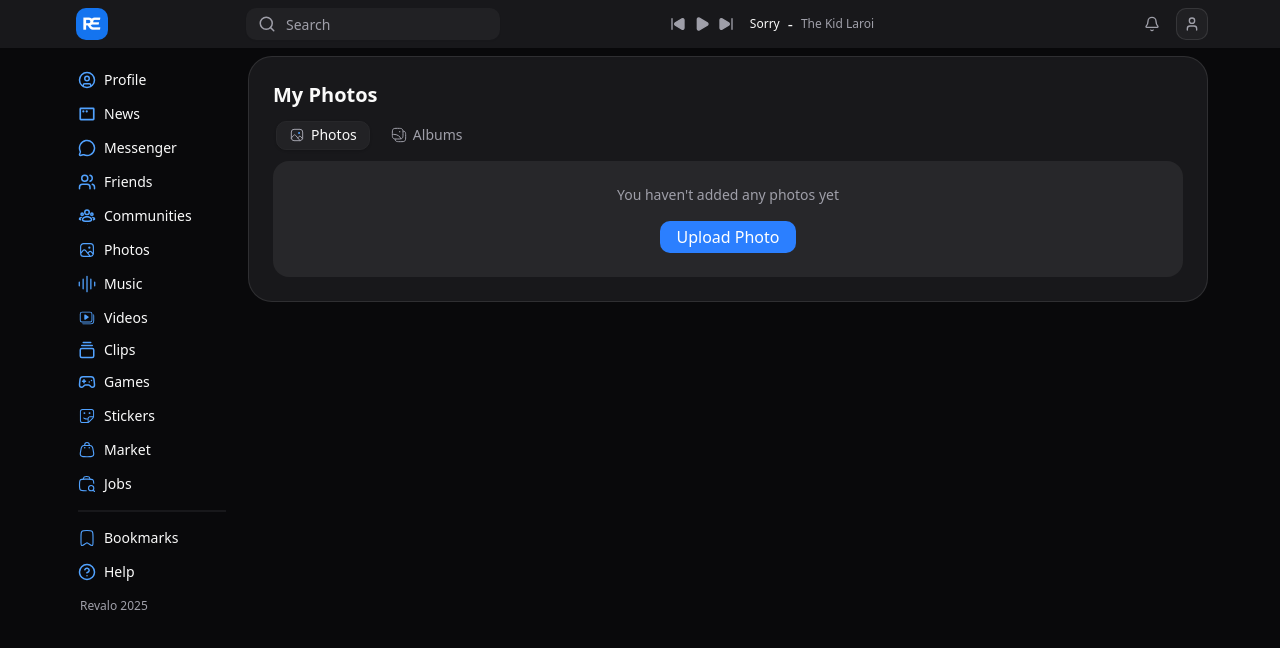
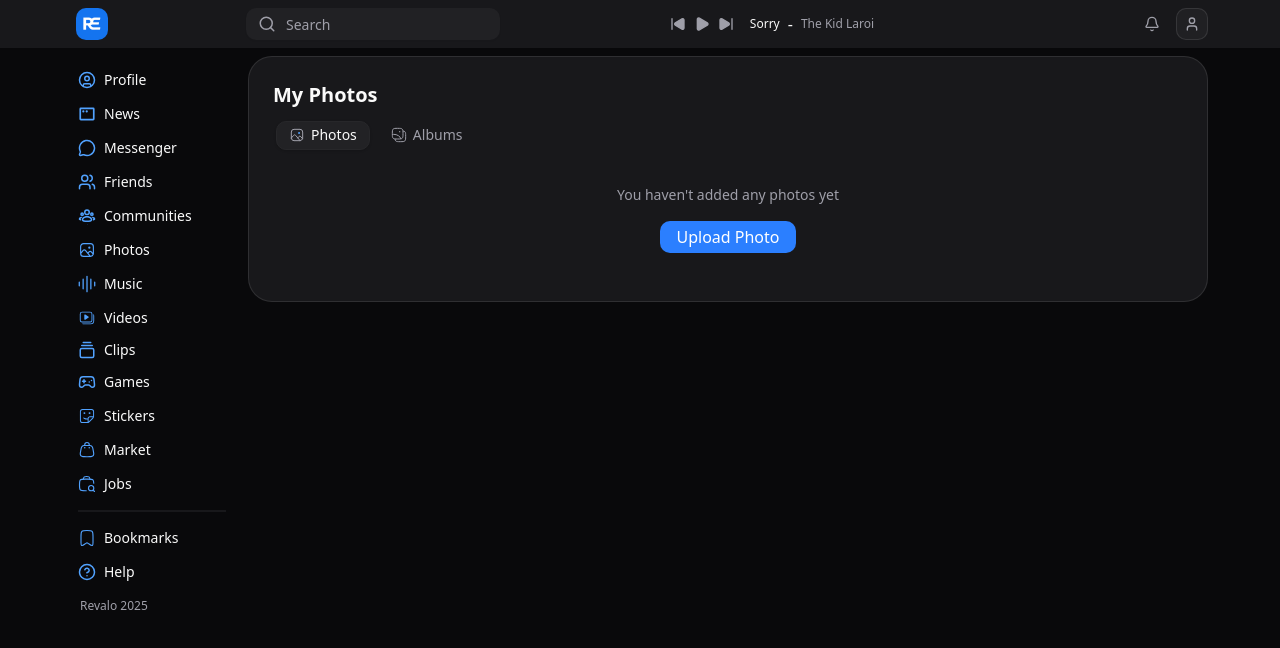
Before and after one commit to impappdavid/Revalo, a React (Vite) app: page /photos in a window 1280 px wide. Shown: the top 648 px of the page. Built offline with nearby package versions, Linux system fonts and the light colour scheme.

Commit message:
Photos page light mode update

```diff
--- a/src/components/mycomponents/photos/header.tsx
+++ b/src/components/mycomponents/photos/header.tsx
@@ -8,7 +8,7 @@ import {
 function Header() {
     return (
         <>
-            <div className="p-6 bg-zinc-900 border rounded-3xl flex flex-col gap-2">
+            <div className="p-6 bg-white dark:bg-zinc-900 border rounded-3xl flex flex-col gap-2">
                 <div className="font-semibold text-xl">My Photos</div>
 
                 <div className="flex justify-between items-center w-full">
@@ -36,9 +36,9 @@ function Header() {
                                 Albums
                             </TabsTrigger>
                         </TabsList>
-                        <TabsContent value="photos" className="bg-zinc-800 rounded-2xl p-6">
+                        <TabsContent value="photos" className=" rounded-2xl p-6">
                             <div className=" flex flex-col jusitfy-center items-center gap-4">
-                                <div className="text-sm text-zinc-400">You haven't added any photos yet</div>
+                                <div className="text-sm text-zinc-600 dark:text-zinc-400">You haven't added any photos yet</div>
                                 <div className="bg-blue-500 hover:bg-blue-500/80 transition-all duration-200 cursor-pointer text-white rounded-lg h-8 px-4 flex justify-center items-center">
                                     Upload Photo
                                 </div>
@@ -47,7 +47,7 @@ function Header() {
 
                         <TabsContent value="albums">
                             <div className="p-12 flex flex-col jusitfy-center items-center gap-4">
-                                <div className="text-sm text-zinc-400">You don1t have any albums yet</div>
+                                <div className="text-sm text-zinc-600 dark:text-zinc-400">You don't have any albums yet</div>
                                 <div className="bg-blue-500 hover:bg-blue-500/80 transition-all duration-200 cursor-pointer text-white rounded-lg h-8 px-4 flex justify-center items-center">
                                     Create Album
                                 </div>
```
